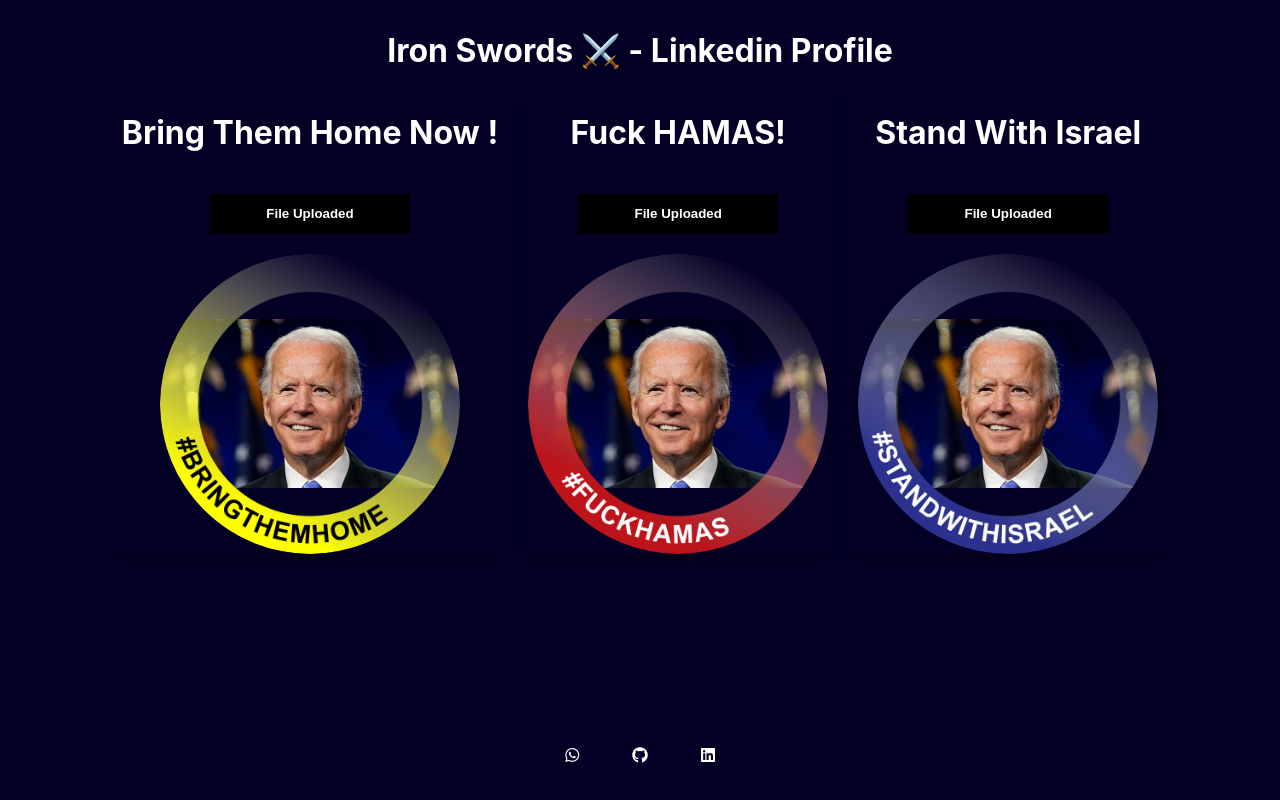
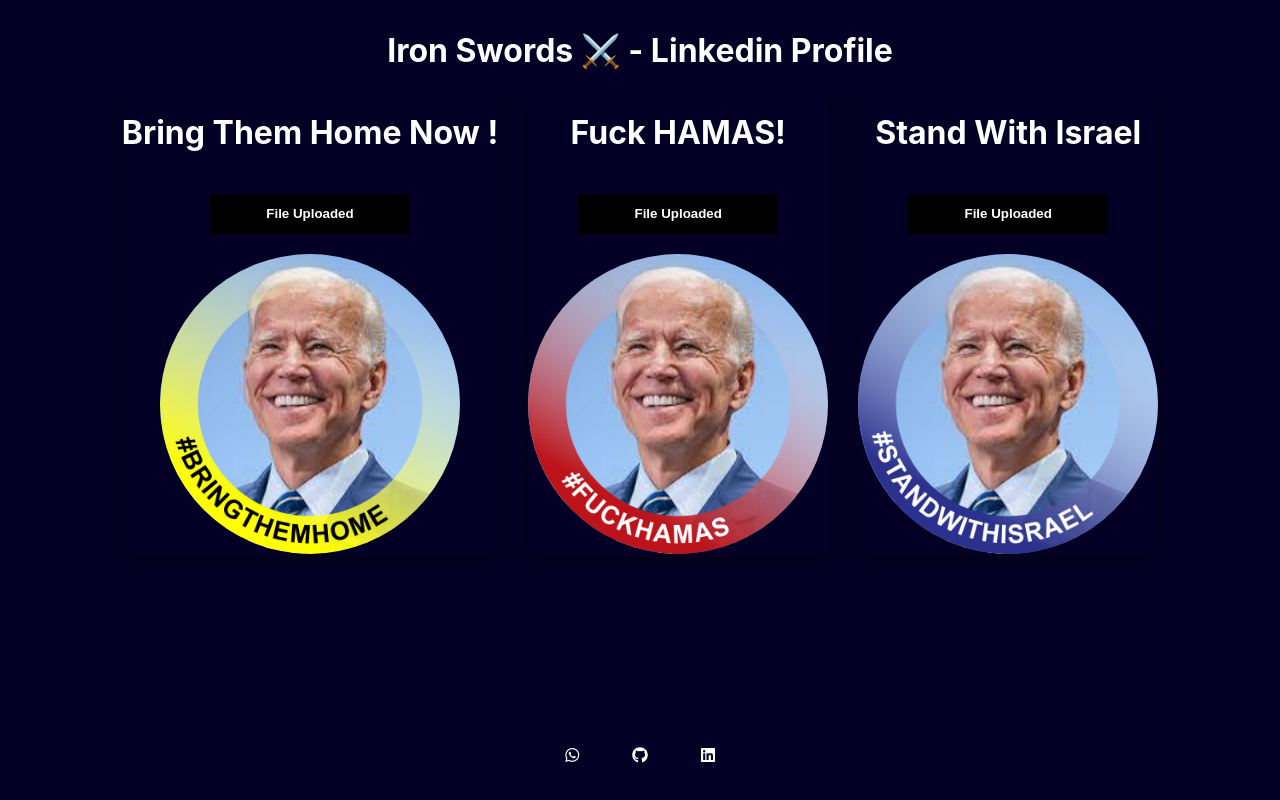
Before and after one commit to Shmuelmb/photo-editor, a Vue app: page / in a window 1280 px wide. Built offline with nearby package versions, Linux system fonts and the light colour scheme.

Commit message:
replace joe biden image and update css in footer component

```diff
--- a/src/components/FooterComponent.vue
+++ b/src/components/FooterComponent.vue
@@ -15,8 +15,6 @@
     </div>
   </footer>
 </template>
-
-<script setup></script>
 
 <style scoped>
 .footer {
@@ -40,5 +38,10 @@
 }
 .contact-me-icons i {
   color: white;
+  transition: ease-in-out 0.3s;
+}
+
+.contact-me-icons i:hover {
+  color: rgba(255, 255, 255, 0.381);
 }
 </style>
--- a/src/components/InputComponent.vue
+++ b/src/components/InputComponent.vue
@@ -15,7 +15,7 @@
 import ResultComponent from "./ResultComponent.vue";
 import { ref } from "vue";
 
-const imageState = ref("public\\jobiden.webp");
+const imageState = ref("public\\jobiden.jpg");
 const inputHandler = (e) => {
   console.log(props.card.imgSrc);
   if (e.target.files && e.target.files[0]) {
```
Also changed, not shown: public/jobiden.jpg (added), public/jobiden.webp (deleted).
